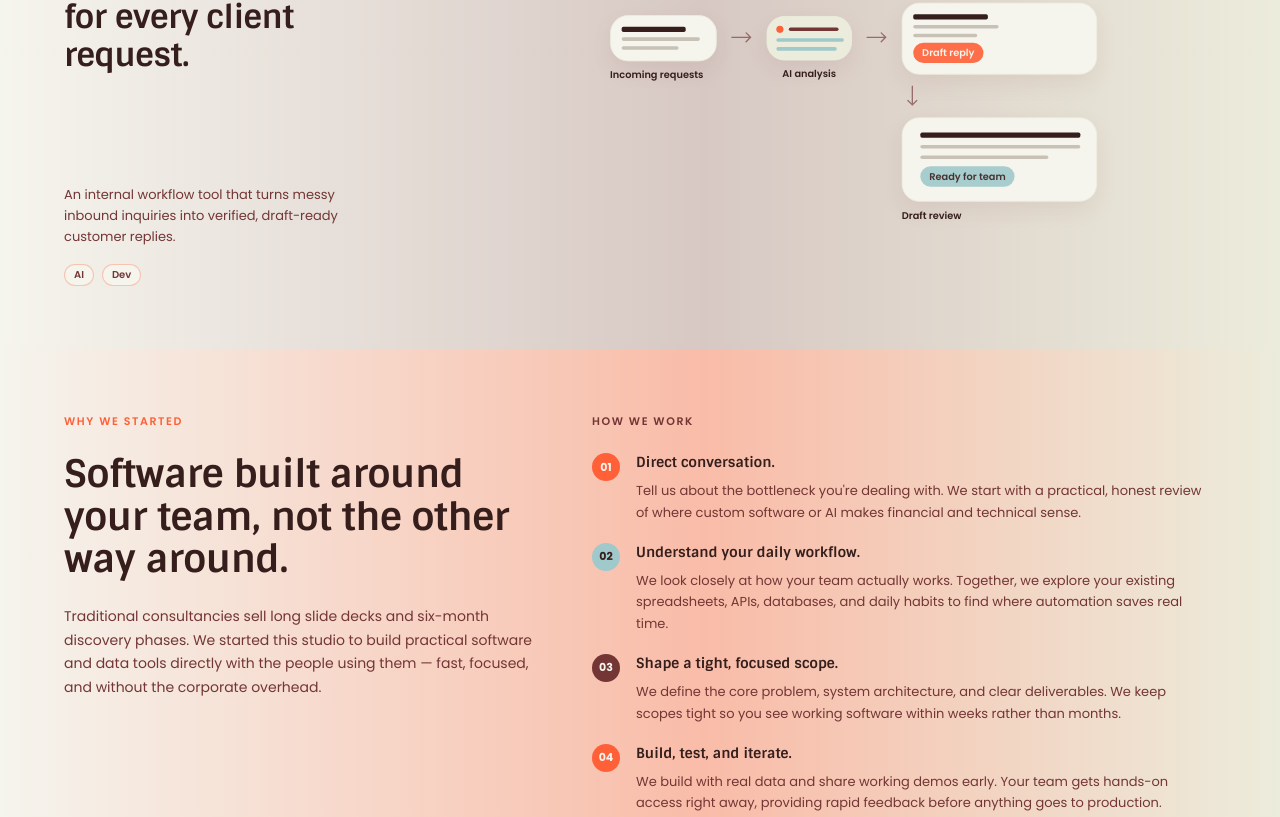
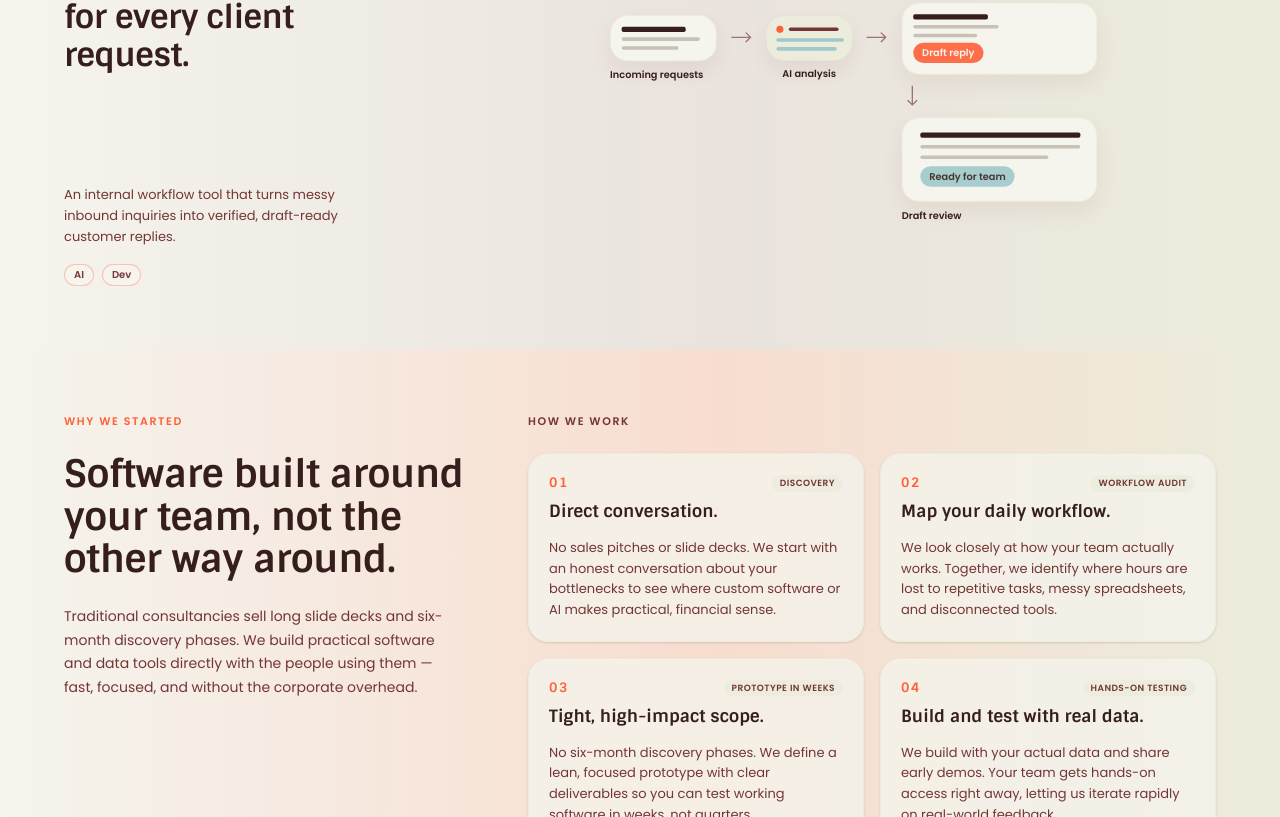
Before and after one commit to dcvanduuren/Keizersgracht, a Next.js app: page / in a window 1280 px wide. Shown: the part 1983-2800 px from the top of the page. Built offline with nearby package versions, Linux system fonts and the light colour scheme.

Commit message:
Soften and desaturate section background gradients

```diff
--- a/src/app/globals.css
+++ b/src/app/globals.css
@@ -104,19 +104,19 @@ html {
 
 /* Background Gradients */
 .bg-gradient-coral {
-  background-image: linear-gradient(90deg, #F5F4ED 0%, #F9BCA8 55%, #ECECDC 100%);
+  background-image: linear-gradient(90deg, #F5F4ED 0%, #F8DDD0 55%, #ECECDC 100%);
 }
 
 .bg-gradient-aqua {
-  background-image: linear-gradient(90deg, #F5F4ED 0%, #C2DAD9 55%, #ECECDC 100%);
+  background-image: linear-gradient(90deg, #F5F4ED 0%, #DFECE8 55%, #ECECDC 100%);
 }
 
 .bg-gradient-stone {
-  background-image: linear-gradient(90deg, #F5F4ED 0%, #D7C8C3 55%, #ECECDC 100%);
+  background-image: linear-gradient(90deg, #F5F4ED 0%, #EAE3DE 55%, #ECECDC 100%);
 }
 
 .bg-gradient-talk {
-  background-image: linear-gradient(90deg, #F5F4ED 0%, #ECECDC 55%, #F9BCA8 100%);
+  background-image: linear-gradient(90deg, #F5F4ED 0%, #ECECDC 50%, #F8DDD0 100%);
 }
 
 /*
--- a/src/components/sections/how-we-work.tsx
+++ b/src/components/sections/how-we-work.tsx
@@ -1,47 +1,50 @@
 import { Eyebrow } from "@/components/ui/eyebrow";
 import { SectionHeading } from "@/components/ui/section-heading";
-import { principles, type Principle } from "@/data/principles";
-
-const badgeStyles: Record<Principle["badge"], string> = {
-  coral: "bg-coral text-canvas",
-  aqua: "bg-aqua text-espresso",
-  terracotta: "bg-terracotta text-canvas",
-};
+import { principles } from "@/data/principles";
 
 export function HowWeWork() {
   return (
     <section className="bg-gradient-coral">
-      <div className="mx-auto grid max-w-[1440px] gap-12 px-5 py-12 md:px-10 md:py-16 lg:grid-cols-[minmax(0,480px)_1fr] xl:px-16">
+      <div className="mx-auto grid max-w-[1440px] gap-12 px-5 py-12 md:px-10 md:py-16 lg:grid-cols-[minmax(0,400px)_1fr] xl:gap-16 xl:px-16">
+        {/* Left Column */}
         <div className="flex flex-col gap-6">
           <Eyebrow tone="coral">Why we started</Eyebrow>
           <SectionHeading>Software built around your team, not the other way around.</SectionHeading>
           <p className="font-body text-body leading-body text-terracotta">
-            Traditional consultancies sell long slide decks and six-month discovery phases. We started this studio
-            to build practical software and data tools directly with the people using them — fast, focused, and
-            without the corporate overhead.
+            Traditional consultancies sell long slide decks and six-month discovery phases. We build practical
+            software and data tools directly with the people using them — fast, focused, and without the corporate
+            overhead.
           </p>
         </div>
 
+        {/* Right Column: 2-column Studio Cards (No bubbles, clean typography) */}
         <div className="flex flex-col gap-6">
           <Eyebrow>How we work</Eyebrow>
-          <ol className="flex flex-col gap-5">
+          <div className="grid gap-4 sm:grid-cols-2">
             {principles.map((principle) => (
-              <li key={principle.number} className="flex gap-4">
-                <span
-                  aria-hidden
-                  className={`flex size-7 shrink-0 items-center justify-center rounded-pill font-body text-label font-bold ${badgeStyles[principle.badge]}`}
-                >
-                  {principle.number}
-                </span>
+              <article
+                key={principle.number}
+                className="group relative flex flex-col justify-between gap-3.5 rounded-card border border-sand bg-canvas/75 p-5 shadow-sm transition-all duration-200 hover:-translate-y-1 hover:border-coral/40 hover:bg-canvas hover:shadow-card"
+              >
                 <div className="flex flex-col gap-2">
-                  <h3 className="font-display text-body leading-tight font-bold tracking-principle text-espresso">
+                  <div className="flex items-center justify-between">
+                    <span className="font-display text-[13px] font-bold tracking-brand text-coral uppercase">
+                      {principle.number}
+                    </span>
+                    <span className="rounded-pill bg-sand/70 px-2 py-0.5 font-body text-micro font-semibold uppercase tracking-wider text-terracotta transition-colors group-hover:bg-sand group-hover:text-espresso">
+                      {principle.tag}
+                    </span>
+                  </div>
+                  <h3 className="font-display text-[17px] font-bold leading-snug tracking-principle text-espresso">
                     {principle.title}
                   </h3>
-                  <p className="font-body text-body-sm leading-[1.65] text-terracotta">{principle.body}</p>
                 </div>
-              </li>
+                <p className="font-body text-body-sm leading-[1.6] text-terracotta">
+                  {principle.body}
+                </p>
+              </article>
             ))}
-          </ol>
+          </div>
         </div>
       </div>
     </section>
--- a/src/data/principles.ts
+++ b/src/data/principles.ts
@@ -1,5 +1,6 @@
 export type Principle = {
   number: string;
+  tag: string;
   title: string;
   body: string;
   badge: "coral" | "aqua" | "terracotta";
@@ -8,38 +9,44 @@ export type Principle = {
 export const principles: Principle[] = [
   {
     number: "01",
+    tag: "Discovery",
     title: "Direct conversation.",
-    body: "Tell us about the bottleneck you're dealing with. We start with a practical, honest review of where custom software or AI makes financial and technical sense.",
+    body: "No sales pitches or slide decks. We start with an honest conversation about your bottlenecks to see where custom software or AI makes practical, financial sense.",
     badge: "coral",
   },
   {
     number: "02",
-    title: "Understand your daily workflow.",
-    body: "We look closely at how your team actually works. Together, we explore your existing spreadsheets, APIs, databases, and daily habits to find where automation saves real time.",
+    tag: "Workflow audit",
+    title: "Map your daily workflow.",
+    body: "We look closely at how your team actually works. Together, we identify where hours are lost to repetitive tasks, messy spreadsheets, and disconnected tools.",
     badge: "aqua",
   },
   {
     number: "03",
-    title: "Shape a tight, focused scope.",
-    body: "We define the core problem, system architecture, and clear deliverables. We keep scopes tight so you see working software within weeks rather than months.",
+    tag: "Prototype in weeks",
+    title: "Tight, high-impact scope.",
+    body: "No six-month discovery phases. We define a lean, focused prototype with clear deliverables so you can test working software in weeks, not quarters.",
     badge: "terracotta",
   },
   {
     number: "04",
-    title: "Build, test, and iterate.",
-    body: "We build with real data and share working demos early. Your team gets hands-on access right away, providing rapid feedback before anything goes to production.",
+    tag: "Hands-on testing",
+    title: "Build and test with real data.",
+    body: "We build with your actual data and share early demos. Your team gets hands-on access right away, letting us iterate rapidly on real-world feedback.",
     badge: "coral",
   },
   {
     number: "05",
-    title: "Integrate into everyday tools.",
-    body: "We deploy directly into your existing infrastructure — cloud services, databases, or internal dashboards — complete with clear docs and straightforward handoffs.",
+    tag: "Plug & play",
+    title: "Seamless tool integration.",
+    body: "We deploy directly into your existing infrastructure — cloud databases, internal dashboards, or team tools — complete with clean docs and no friction.",
     badge: "aqua",
   },
   {
     number: "06",
+    tag: "Ongoing partnership",
     title: "Direct support after launch.",
-    body: "Shipping is just milestone one. We monitor performance, handle edge cases, and evolve the tool as your team's workload and data expand.",
+    body: "Shipping is just day one. We stay close to monitor performance, handle edge cases, and evolve the tool as your workload and team grow.",
     badge: "terracotta",
   },
 ];
```
